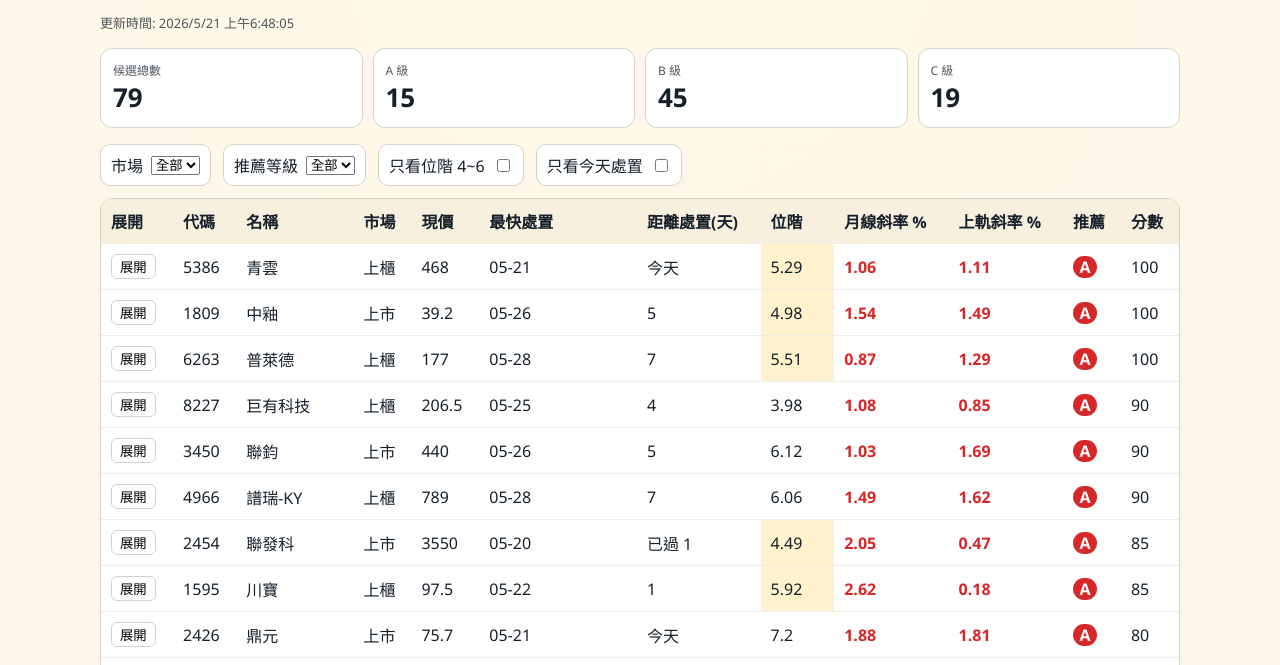
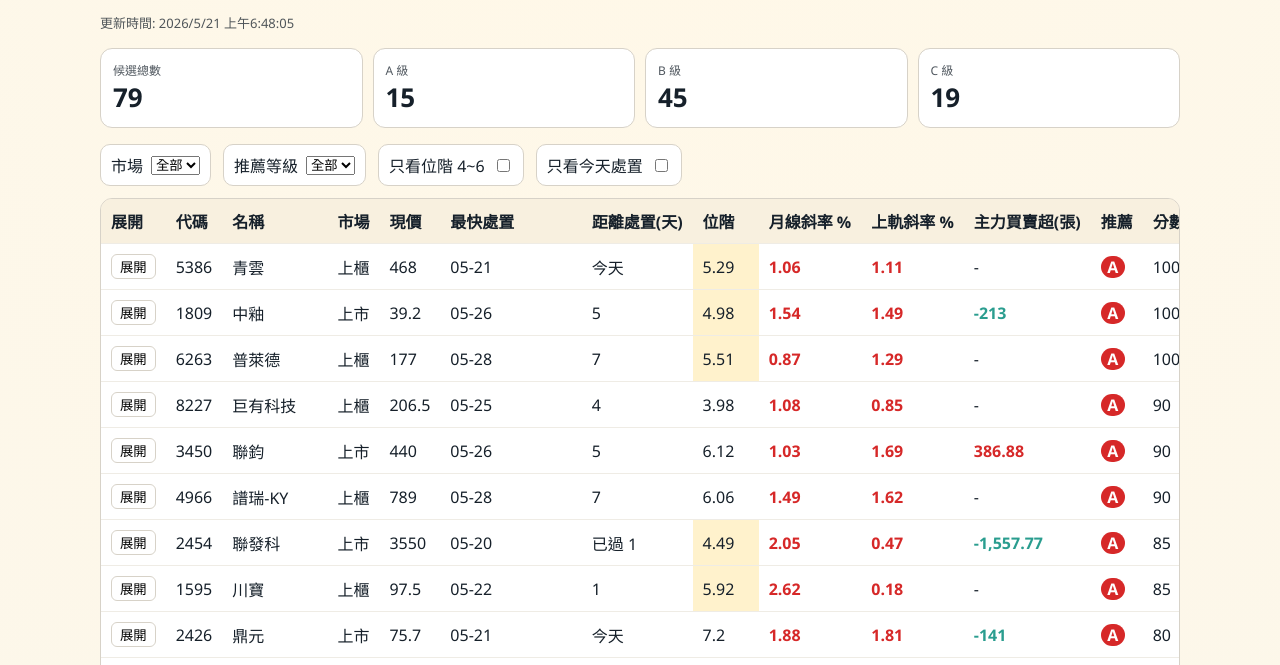
Before and after one commit to f85084/Analytics, a website: page docs/index.html in a window 1280 px wide. Shown: the part 109-774 px from the top of the page. Drawn offline with Linux system fonts and the light colour scheme.

Commit message:
feat: show institutional net lots column

```diff
--- a/docs/app.js
+++ b/docs/app.js
@@ -45,6 +45,10 @@ function renderRows(stocks) {
     if (v > 0) return `${v}`;
     return `已過 ${Math.abs(v)}`;
   }
+  function fmtNetLots(v) {
+    if (v === null || v === undefined || Number.isNaN(v)) return "-";
+    return Number(v).toLocaleString("zh-TW");
+  }
 
   stocks.forEach((s) => {
     const tr = document.createElement("tr");
@@ -61,6 +65,7 @@ function renderRows(stocks) {
       <td class="${zoneClass}">${s.bbPosition}</td>
       <td class="${s.smaSlopePct >= 0 ? "up" : "down"}">${s.smaSlopePct}</td>
       <td class="${s.upperSlopePct >= 0 ? "up" : "down"}">${s.upperSlopePct}</td>
+      <td class="${(s.institutionalNetLots ?? 0) > 0 ? "up" : ((s.institutionalNetLots ?? 0) < 0 ? "down" : "")}">${fmtNetLots(s.institutionalNetLots)}</td>
       <td><span class="level level-${s.level.toLowerCase()}">${s.level}</span></td>
       <td>${s.score}</td>
     `;
@@ -70,7 +75,7 @@ function renderRows(stocks) {
       const detail = document.createElement("tr");
       detail.className = "detail-row";
       detail.innerHTML = `
-        <td colspan="12">
+        <td colspan="13">
           <div class="reason">${buildReasonHtml(s)}</div>
         </td>
       `;
--- a/docs/index.html
+++ b/docs/index.html
@@ -54,6 +54,7 @@
           <th>位階</th>
           <th>月線斜率 %</th>
           <th>上軌斜率 %</th>
+          <th>主力買賣超(張)</th>
           <th>推薦</th>
           <th>分數</th>
         </tr>
```
